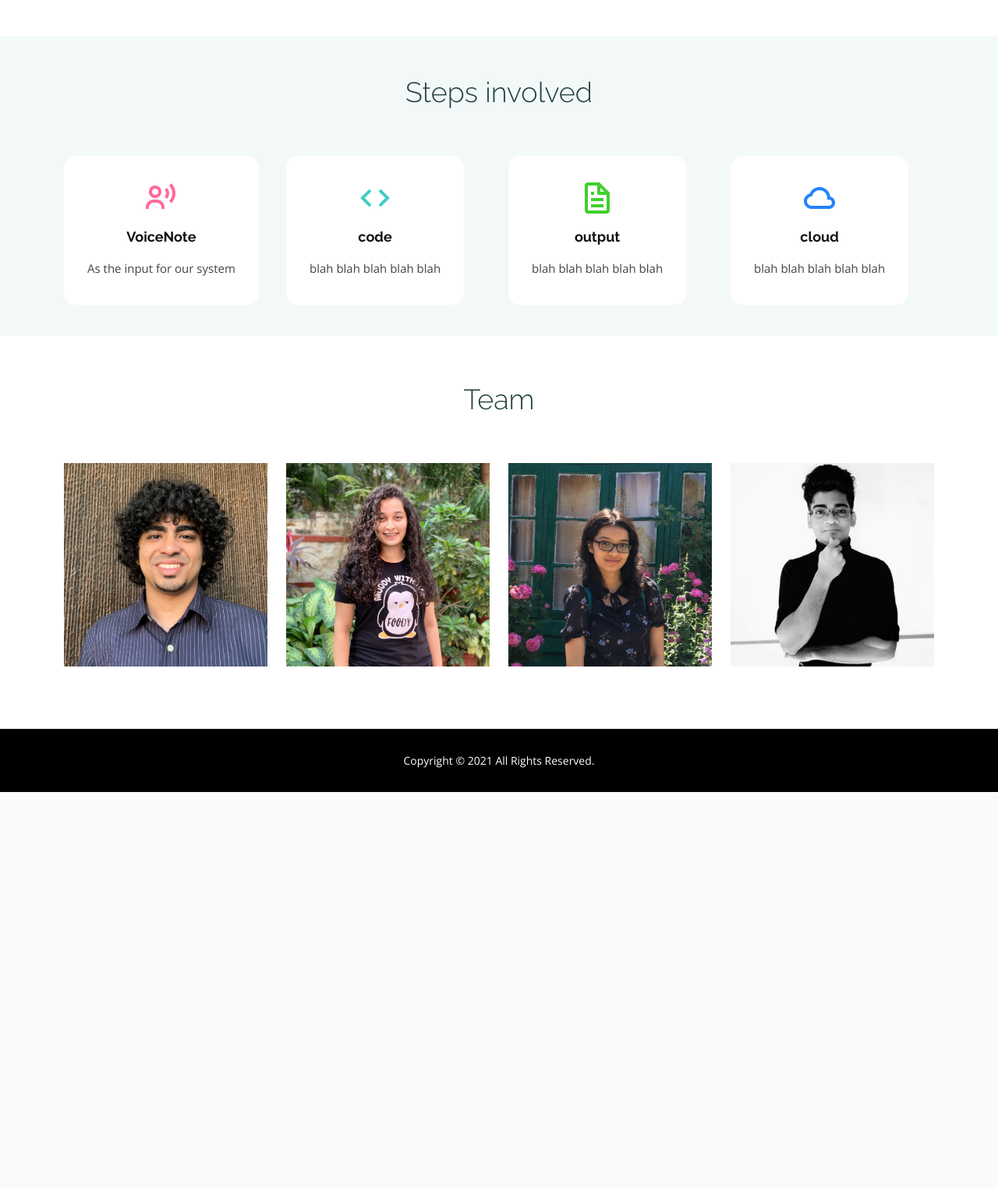
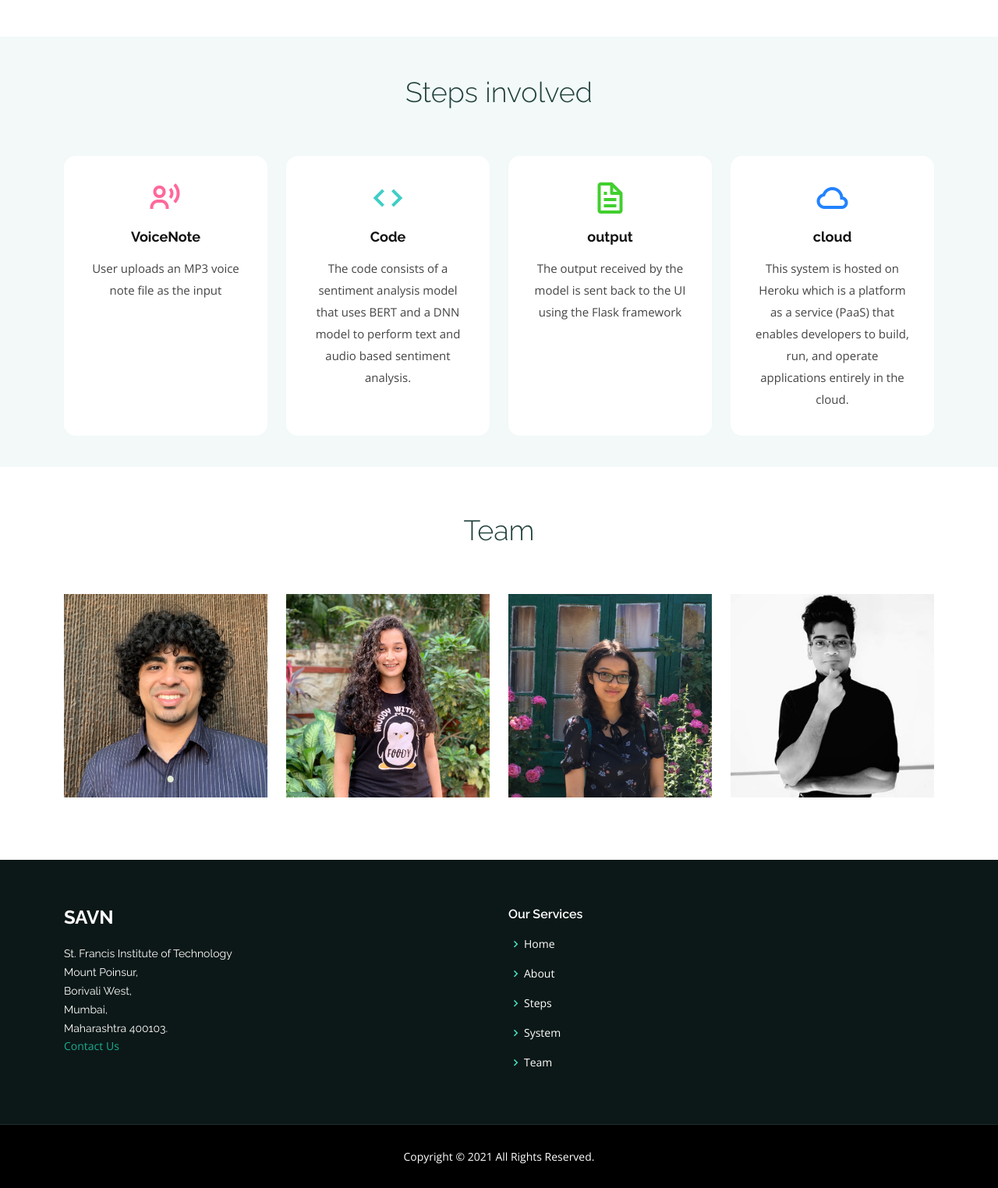
Before and after one commit to jendcruz22/SentimentAnalysisOfVoiceNotes, a Flask app: page / in a window 1280 px wide. Shown: the part 1442-2966 px from the top of the page at 78% size. Before the commit the page ends 2458 px from the top, so only its background shows below. Run offline with Flask 2, Linux system fonts and the light colour scheme; some libraries are stand-ins or nearby versions.

Commit message:
modified : footer and steps added

```diff
--- a/app.py
+++ b/app.py
@@ -47,7 +47,6 @@ def sentimentanalysis():
         else:
             filename = secure_filename(file.filename)
             file.save(os.path.join(app.config["UPLOAD_FOLDER"], filename))
-            # shutil.copy(os.path.join(app.config['UPLOAD_FOLDER'], filename), os.path.join(app.config['AUDIO_FOLDER'], filename))
 
             # send file name as parameter to downlad
             return redirect("/downloadfile/" + filename)
@@ -58,7 +57,6 @@ def sentimentanalysis():
 def download_file(filename):
 
     print(filename)
-
 
     clips, emotions, temp_folder = analyzeSentiments(
         path(f"{UPLOAD_FOLDER}/{filename}")
--- a/templates/index.html
+++ b/templates/index.html
@@ -14,7 +14,7 @@
   <link href="{{ url_for('static', filename='img/icon.png') }}" rel="apple-touch-icon">
 
   <!-- Google Fonts -->
-  <link href="https://fonts.googleapis.com/css?family=Open+Sans:300,300i,400,400i,600,600i,700,700i|Raleway:300,300i,400,400i,500,500i,600,600i,700,700i|Poppins:300,300i,400,400i,500,500i,600,600i,700,700i" rel="stylesheet">
+  <link href="https://fonts.googleapis.com/css?family=Open+Sans:600,300i,400,400i,600,600i,700,700i|Raleway:300,300i,400,400i,500,500i,600,600i,700,700i|Poppins:300,300i,400,400i,500,500i,600,600i,700,700i" rel="stylesheet">
 
   <!-- Vendor CSS Files -->
   <link href="{{ url_for('static', filename='vendor/aos/aos.css') }}" rel="stylesheet">
@@ -117,15 +117,15 @@
               <div class="icon-box icon-box-pink">
                 <div class="icon"><i class="bx bx-user-voice"></i></div>
                 <h4 class="title"><a href="">VoiceNote</a></h4>
-                <p class="description">As the input for our system</p>
+                <p class="description">User uploads an MP3 voice note file as the input</p>
               </div>
             </div>
 
             <div class="col-md-6 col-lg-3 d-flex align-items-stretch mb-5 mb-lg-0" data-aos="fade-up" data-aos-delay="100">
               <div class="icon-box icon-box-cyan">
                 <div class="icon"><i class="bx bx-code"></i></div>
-                <h4 class="title"><a href="">code</a></h4>
-                <p class="description">blah blah blah blah blah</p>
+                <h4 class="title"><a href="">Code</a></h4>
+                <p class="description">The code consists of a sentiment analysis model that uses BERT and a DNN model to perform text and audio based sentiment analysis.</p>
               </div>
             </div>
 
@@ -133,7 +133,7 @@
               <div class="icon-box icon-box-green">
                 <div class="icon"><i class="bx bx-file"></i></div>
                 <h4 class="title"><a href="">output</a></h4>
-                <p class="description">blah blah blah blah blah</p>
+                <p class="description">The output received by the model is sent back to the UI using the Flask framework</p>
               </div>
             </div>
 
@@ -141,7 +141,7 @@
               <div class="icon-box icon-box-blue">
                 <div class="icon"><i class="bx bx-cloud"></i></div>
                 <h4 class="title"><a href="">cloud</a></h4>
-                <p class="description">blah blah blah blah blah</p>
+                <p class="description">This system is hosted on Heroku which is a platform as a service (PaaS) that enables developers to build, run, and operate applications entirely in the cloud.</p>
               </div>
             </div>
 
@@ -265,6 +265,39 @@
 
   <!-- ======= Footer ======= -->
   <footer id="footer">
+    <div class="footer-top">
+      <div class="container">
+        <div class="row">
+
+          <div class="col-lg-6 col-md-6">
+            <div class="footer-info">
+              <h3>SAVN</h3>
+              <p>
+                St. Francis Institute of Technology <br>
+                Mount Poinsur,<br>
+                Borivali West, <br>
+                Mumbai, <br>
+                Maharashtra 400103. <br>
+              </p>
+              <a href="#team">Contact Us</a>
+            </div>
+          </div>
+
+          <div class="col-lg-6 col-md-6 footer-links">
+            <h4>Our Services</h4>
+            <ul>
+              <li><i class="bx bx-chevron-right"></i> <a href="#hero">Home</a></li>
+              <li><i class="bx bx-chevron-right"></i> <a href="#about">About</a></li>
+              <li><i class="bx bx-chevron-right"></i> <a href="#steps">Steps</a></li>
+              <li><i class="bx bx-chevron-right"></i> <a href="{{ url_for('sentimentanalysis') }}">System</a></li>
+              <li><i class="bx bx-chevron-right"></i> <a href="#team">Team</a></li>
+            </ul>
+          </div>
+
+        </div>
+      </div>
+    </div>
+
     <div class="container">
       <div class="copyright">
         Copyright &copy;
```
